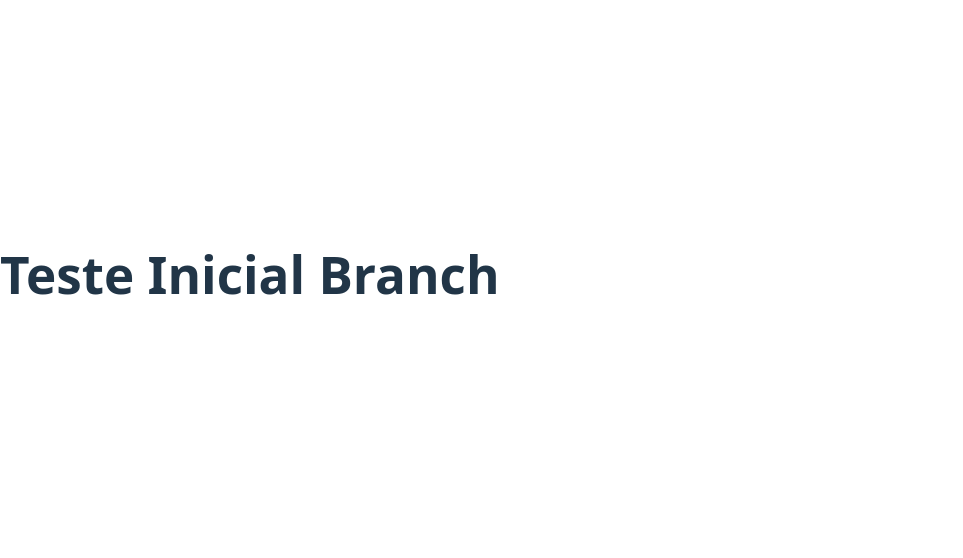
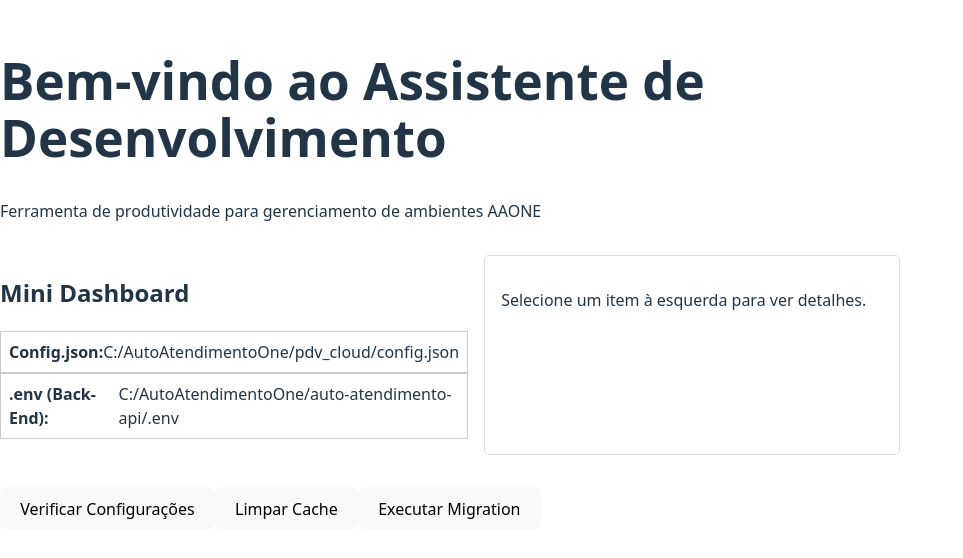
Before and after one commit to AIemao/Electron, a React (Vite) app: page / in a window 1280 px wide. Shown: the part 126-684 px from the top of the page, without its empty margins (0-963 px from the left). Built offline with nearby package versions, Linux system fonts and the light colour scheme.

Commit message:
Interface Inicial

```diff
--- /dev/null
+++ b/src/pages/Main/Dashboard/Dashboard.module.css
@@ -0,0 +1,54 @@
+/* .dashboard {
+    margin: 1rem 0;
+  }
+  .list {
+    list-style: none;
+    padding: 0;
+  }
+  .list li {
+    display: flex;
+    align-items: center;
+    margin-bottom: 0.75rem;
+  }
+  .list li strong {
+    width: 140px;
+  }
+  .list li span {
+    flex: 1;
+    margin: 0 0.5rem;
+  }
+  .list li button {
+    padding: 0.25rem 0.5rem;
+  } */
+  .list li button:hover {
+    background-color: #f0f0f0;
+  }
+  .list li button:disabled {
+    background-color: #e0e0e0;
+    cursor: not-allowed;
+  }
+  .list {
+    list-style: none;
+    padding: 0;
+  }
+  .list li {
+    padding: .5rem;
+    border: 1px solid #ccc;
+    display: flex;
+    justify-content: space-between;
+    cursor: pointer;
+  }
+  .list li.selected {
+    background-color: #eef;
+    border-color: #99f;
+  }
+  .list li:hover {
+    background-color: #f9f9f9;
+  }
+  .list li button {
+    background-color: #007bff;
+    color: white;
+    border: none;
+    padding: 0.5rem 1rem;
+    cursor: pointer;
+  }
--- /dev/null
+++ b/src/pages/Main/Dashboard/DetailConfig.tsx
@@ -0,0 +1,14 @@
+export default function DetailConfig() {
+  return (
+    <div>
+      <h3>Preview do config.json</h3>
+      <pre>
+{`{
+  "url": "http://…",
+  "posId": 123,
+  …
+}`}
+      </pre>
+    </div>
+  );
+}
--- /dev/null
+++ b/src/pages/Main/Dashboard/DetailEnv.tsx
@@ -0,0 +1,12 @@
+export default function DetailEnv() {
+  return (
+    <div>
+      <h3>Preview do .env</h3>
+      <pre>
+{`DB_HOST=localhost
+DB_PORT=5432
+…`}
+      </pre>
+    </div>
+  );
+}
--- /dev/null
+++ b/src/pages/Main/Dashboard/index.tsx
@@ -0,0 +1,25 @@
+import styles from './Dashboard.module.css';
+import type { DashboardItem } from '../types';
+
+interface Props {
+  items: DashboardItem[];
+  selectedId: string | null;
+  onSelect: (id: string) => void;
+}
+
+export default function Dashboard({ items, selectedId, onSelect }: Props) {
+  return (
+    <ul className={styles.list}>
+      {items.map(({ id, label, path }) => (
+        <li
+          key={id}
+          className={id === selectedId ? styles.selected : ''}
+          onClick={() => onSelect(id)}
+        >
+          <strong>{label}:</strong>
+          <span>{path}</span>
+        </li>
+      ))}
+    </ul>
+  );
+}
--- /dev/null
+++ b/src/pages/Main/MainContent.module.css
@@ -0,0 +1,18 @@
+.content {
+    max-width: 900px;
+    margin: 0 auto;
+  }
+  .dashboardContainer {
+    display: flex;
+    gap: 1rem;
+    margin: 2rem 0;
+  }
+  .menu {
+    flex: 1;
+  }
+  .detail {
+    flex: 1;
+    padding: 1rem;
+    border: 1px solid #ddd;
+    border-radius: 5px;
+  }
--- /dev/null
+++ b/src/pages/Main/MainContent.tsx
@@ -0,0 +1,54 @@
+import { useState } from 'react';
+import type { MainProps, DashboardItem } from './types';
+import Dashboard from './Dashboard';
+import DetailConfig from './Dashboard/DetailConfig';
+import DetailEnv from './Dashboard/DetailEnv';
+import styles from './MainContent.module.css';
+
+const defaultItems: DashboardItem[] = [
+  {
+    id: 'config',
+    label: 'Config.json',
+    path: 'C:/AutoAtendimentoOne/pdv_cloud/config.json',
+  },
+  {
+    id: 'env',
+    label: '.env (Back-End)',
+    path: 'C:/AutoAtendimentoOne/auto-atendimento-api/.env',
+  },
+  // … outros se quiser
+];
+
+export default function MainContent({ title, description, actions }: MainProps) {
+  const [selected, setSelected] = useState<string | null>(null);
+
+  return (
+    <main className={styles.content}>
+      <h1>{title}</h1>
+      <p>{description}</p>
+
+      <div className={styles.dashboardContainer}>
+        <div className={styles.menu}>
+          <h2>Mini Dashboard</h2>
+          <Dashboard
+            items={defaultItems}
+            selectedId={selected}
+            onSelect={setSelected}
+          />
+        </div>
+
+        <div className={styles.detail}>
+          {!selected && <p>Selecione um item à esquerda para ver detalhes.</p>}
+          {selected === 'config' && <DetailConfig />}
+          {selected === 'env'    && <DetailEnv />}
+        </div>
+      </div>
+
+      <section className="action-buttons">
+        {actions.map(({ label, onClick }, idx) => (
+          <button key={idx} onClick={onClick}>{label}</button>
+        ))}
+      </section>
+    </main>
+  );
+}
--- /dev/null
+++ b/src/pages/Main/index.tsx
@@ -0,0 +1,25 @@
+import React from 'react';
+import MainContent from './MainContent';
+import type { Action } from './types';
+import { useNavigate } from 'react-router-dom';
+
+const Main = (): React.ReactElement => {
+  const navigate = useNavigate();
+  const actions: Action[] = [
+    { label: 'Verificar Configurações', onClick: () => navigate('/config') },
+    { label: 'Limpar Cache',               onClick: () => {/* … */} },
+    { label: 'Executar Migration',         onClick: () => {/* … */} },
+  ];
+
+  return (
+    <div className="main-container">
+      <MainContent
+        title="Bem-vindo ao Assistente de Desenvolvimento"
+        description="Ferramenta de produtividade para gerenciamento de ambientes AAONE"
+        actions={actions}
+      />
+    </div>
+  );
+};
+
+export default Main;
--- /dev/null
+++ b/src/pages/Main/types.ts
@@ -0,0 +1,17 @@
+export type Action = {
+  label: string;
+  onClick: () => void;
+};
+
+export type MainProps = {
+  title: string;
+  description: string;
+  actions: Action[];
+};
+
+
+export type DashboardItem = {
+  id: string;
+  label: string;
+  path: string;
+};
--- /dev/null
+++ b/src/pages/index.tsx
@@ -0,0 +1,18 @@
+import React from 'react';
+import { Outlet } from 'react-router-dom';
+// import Header from '../components/Header';   // caminho ajustado
+// import Footer from '../components/Footer';   // caminho ajustado
+
+const PagesLayout = (): React.ReactElement => {
+  return (
+    <div className="pages-container">
+      {/* <Header />                              Aparece em todas as páginas */}
+      <main className="content-area">
+        <Outlet />                            {/* Onde cada página será injetada */}
+      </main>
+      {/* <Footer />                              Aparece em todas as páginas */}
+    </div>
+  );
+};
+
+export default PagesLayout;
--- a/src/routes.tsx
+++ b/src/routes.tsx
@@ -1,22 +1,22 @@
-// import { RouteObject } from 'react-router-dom';
-// // import PagesLayout from './pages';
-// import Main from './pages/Main';
-// // import Logs from './pages/Logs';
-// // import ConfigJson from './pages/ConfigJson';
-// // import EnvBack from './pages/EnvBack';
-// // import Firebird from './pages/Firebird';
+import { RouteObject } from 'react-router-dom';
+import PagesLayout from './pages';
+import Main from './pages/Main';
+// import Logs from './pages/Logs';
+// import ConfigJson from './pages/ConfigJson';
+// import EnvBack from './pages/EnvBack';
+// import Firebird from './pages/Firebird';
 
-// const routes: RouteObject[] = [
-//   {
-//     // element: <PagesLayout />,
-//     children: [
-//       { path: '/', element: <Main /> },
-//       // { path: 'logs', element: <Logs /> },
-//       // { path: 'config', element: <ConfigJson /> },
-//       // { path: 'env', element: <EnvBack /> },
-//       // { path: 'firebird', element: <Firebird /> },
-//     ],
-//   },
-// ];
+const routes: RouteObject[] = [
+  {
+    element: <PagesLayout />,
+    children: [
+      {  index: true, element: <Main /> },
+      // { path: 'logs', element: <Logs /> },
+      // { path: 'config', element: <ConfigJson /> },
+      // { path: 'env', element: <EnvBack /> },
+      // { path: 'firebird', element: <Firebird /> },
+    ],
+  },
+];
 
-// export default routes;
+export default routes;
--- a/src/ui/App.tsx
+++ b/src/ui/App.tsx
@@ -1,9 +1,9 @@
 import React from 'react';
-// import { useRoutes } from 'react-router-dom';
-// import routes from '../routes';
+import { useRoutes } from 'react-router-dom';
+import routes from '../routes';
 
 export default function App(): React.ReactElement | null {
-  // return useRoutes(routes);
+  return useRoutes(routes);
 
-  return <h1>Teste Inicial Branch</h1>
+  // return <h1>Teste Inicial Branch</h1>
 }
```
Also changed, not shown: 2 other files (tests, documents, lock files or other folders).
